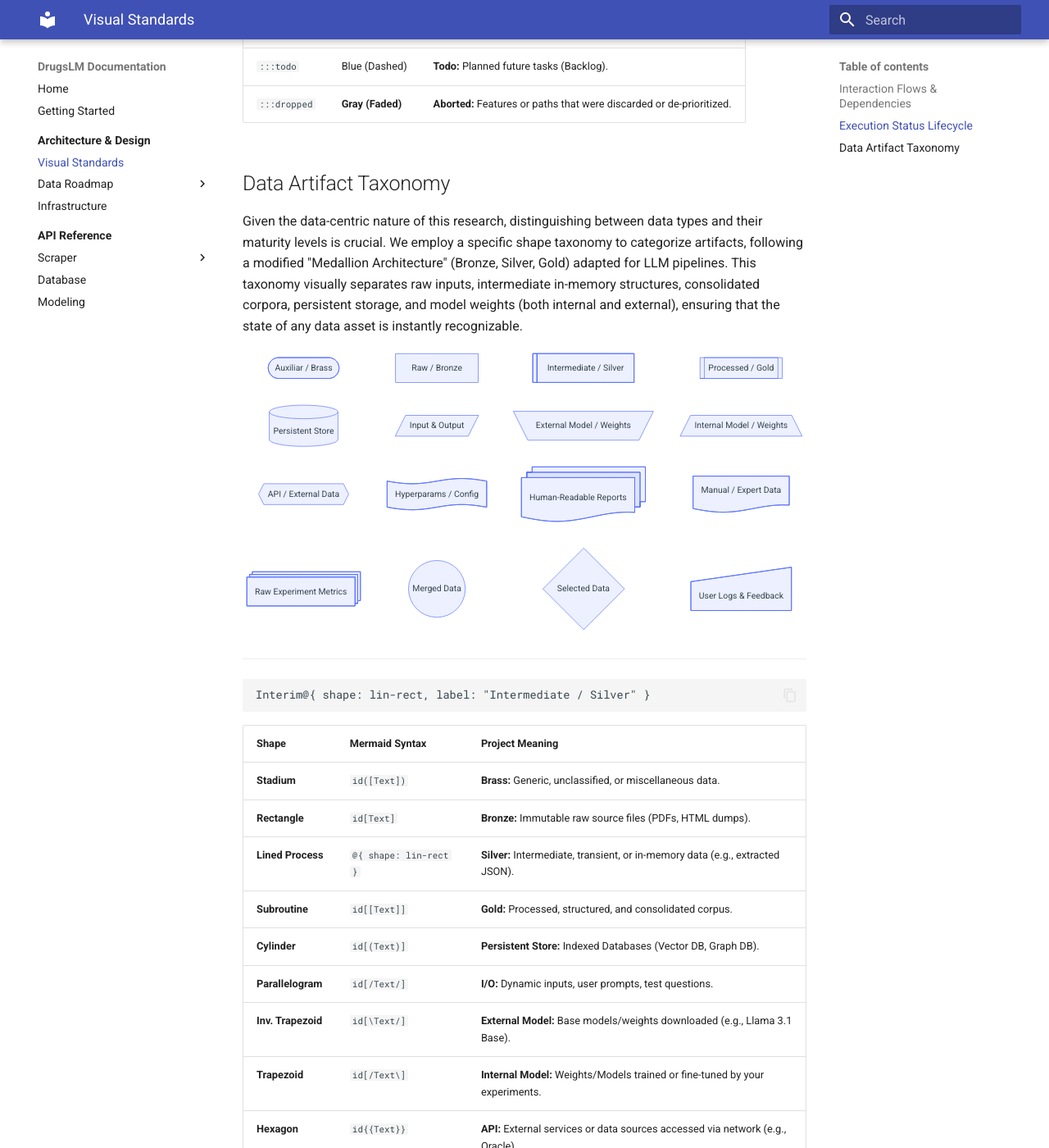
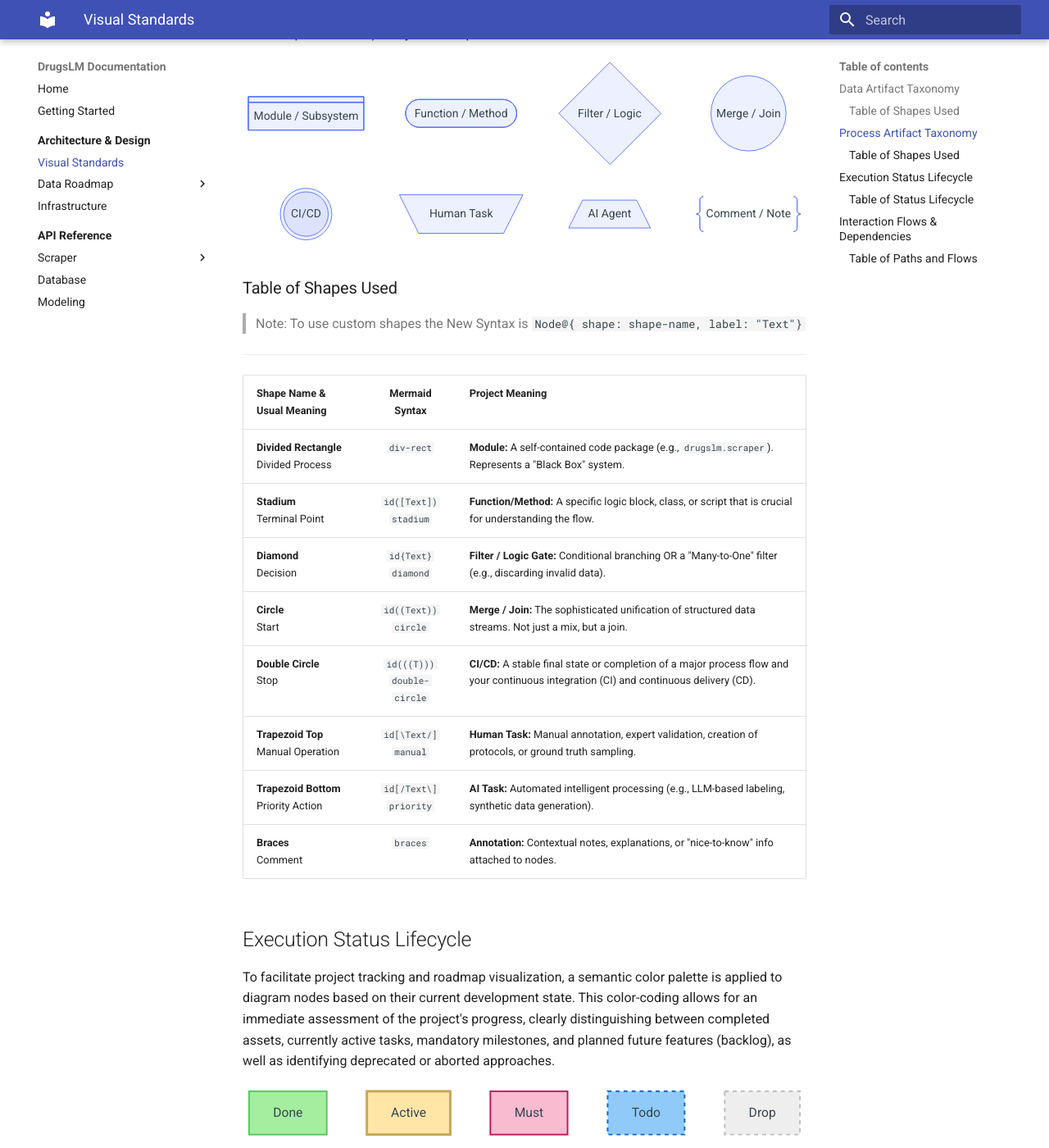
Before and after one commit to vinnylg/leafletslm, an MkDocs documentation site: the page built from docs/architecture/standards.md, in a window 1280 px wide and 1400 px high, scrolled down 2384 px. Shown: the whole window at 82% size. Built offline with MkDocs 1.6.1 and Material for MkDocs 9.7.7, drawn with Linux system fonts in a browser that asks for light colours; some of the changed text lies outside the part shown.

Commit message:
-m after so many changes, a definitive standard was reached for the use of mermaidjs flowcharts

````diff
--- a/docs/architecture/standards.md
+++ b/docs/architecture/standards.md
@@ -1,6 +1,149 @@
-# Visual Modeling Standards
+# MermaidJS Flowchart Modeling Standards
 
 The definitions below outline the semantic rules for interaction flows, execution states, and data artifact taxonomy used throughout this documentation.
+
+
+## Data Artifact Taxonomy
+
+Given the attempt at a data-centric nature of this research, distinguishing between data types and their maturity levels is crucial. We employ a specific shape taxonomy to categorize artifacts, following a modified "Medallion Architecture" (Bronze, Silver, Gold) adapted for LLM pipelines. This taxonomy visually separates raw inputs, intermediate in-memory structures, consolidated corpora, persistent storage, and model weights (both internal and external), ensuring that the state of any data asset is instantly recognizable.
+
+```mermaid
+flowchart LR
+
+    Data(Generic Data)
+    Raw[Raw / Bronze]
+    Interim@{ shape: lin-rect, label: "Intermediate / Silver" }
+
+    Processed[[Processed / Gold]]
+
+    DB[(Database)]
+    DB@{ shape: disk, label: "Disk storage" }
+
+    IModel@{ shape: stored-data, label: "IA Model Storage" }
+
+    API{{API / External Data}}
+    Params@{ shape: flag, label: "Hyperparams / Config" }
+    Reports@{ shape: docs, label: "Human-Readable Reports" }
+
+    ManualEntry@{ shape: doc, label: "Manual / Expert Data" }
+    Metrics@{ shape: processes, label: "Raw Experiment Metrics" }
+    UserData@{ shape: manual-input, label: "User Logs & Feedback" }
+
+    TTV@{ shape: win-pane, label: "Train-Test-Valitation Set" }
+    Thesis@{ shape: curv-trap, label: "Thesis/External Artefacts" }
+    UML@{ shape: odd, label: "UML Diagram" }
+
+    Data ~~~ Raw ~~~ Interim
+    Processed ~~~ DB ~~~ IModel
+    API ~~~ Params ~~~ Reports
+    ManualEntry  ~~~  Metrics ~~~ UserData
+    TTV ~~~ UML ~~~ Thesis
+
+```
+
+
+### Table of Shapes Used
+> Note: To use custom shapes the New Syntax is `Node@{ shape: shape-name, label: "Text"}`
+
+---
+
+| Shape Name & Usual Meaning | Mermaid Syntax | Project Meaning |
+| :--- | :---: | :--- |
+| **Rounded Rectangle**</br>Event | `id(Text)`</br>`rounded` | **Generic Data:** Auxiliar, generic, or unclassified data. |
+| **Rectangle**</br>Process | `id[Text]`</br>`rect` | **Bronze:** Immutable raw source files (PDFs, HTML dumps). |
+| **Lined Rectangle**</br>Lined/Shaded Process | `lin-rect` | **Silver:** Intermediate, transient, or in-memory data (e.g., extracted JSON). |
+| **Framed Rectangle**</br>Subprocess | `id[[Text]]`</br>`subproc` | **Gold:** Processed, structured, and consolidated corpus. |
+| **Cylinder**</br>Database | `id[(Text)]`</br>`disk` | **Persistent Store:** Indexed Databases (Vector DB, Graph DB). |
+| **Bow Tie Rectangle**</br>Stored Data | `stored-data` | **IA Model Storage:** Base models/weights downloaded (e.g., Llama 3.1 Base). |
+| **Hexagon**</br>Prepare Conditional | `id{{Text}}`</br>`hex` | **API/External:** External services or data sources accessed via network (e.g., Oracle). |
+| **Flag**</br>Paper Tape | `flag` | **Params:** Configuration files, hyperparameters, single text assets. |
+| **Stacked Document**</br>Multi-Document | `docs` | **Reports:** Human-readable documents (PDF, Markdown, Latex) generated from experiments. |
+| **Document**</br>Document | `doc` | **Manual Entry:** Hand-crafted data, expert QA pairs, or manually inserted datasets (Ground Truth). |
+| **Stacked Rectangle**</br>Multi-Process | `processes` | **Metrics:** Raw internal data, metrics, logs, and experiment states (source for reports). |
+| **Sloped Rectangle**</br>Manual Input | `manual-input` | **User Data:** Logs, chat history, feedback, and personal info provided by users. |
+| **Window Pane**</br>Internal Storage | `win-pane` | **TTV Set:** Train, Validation, and Test splits. |
+| **Asymmetric Shape**</br>Odd | `id>Text]`</br>`odd` | **Link/Ref:** Reference to another UML Diagram or Documentation Section. |
+| **Curved Trapezoid**</br>Display | `curv-trap` | **External Artefact:** The document generated based on the general roadmap/flowchart. |
+
+
+## Process Artifact Taxonomy
+
+During the creation of this document, it was noticed that not everything is easily understandable using a data-driven approach. Therefore, this taxonomy defines **process artifacts**: the execution units, orchestration boundaries, and transformation logic used across pipelines. These shapes **represent executing components** (functions, subsystems, auxiliary processes, and external/parallel flows). They do not represent data state.
+
+```mermaid
+flowchart LR
+
+    Mod@{ shape: div-rect, label: "Module / Subsystem" }
+    Fun([Function / Method])
+    If{Filter / Logic}
+    Join((Merge / Join))
+    End(((CI/CD)))
+
+    Human[\Human Task/]
+    AI[/AI Agent\]
+    Note@{ shape: braces, label: "Comment / Note" }
+
+    Mod ~~~ Fun ~~~ If ~~~ Join
+    End ~~~ Human ~~~ AI ~~~ Note
+
+```
+
+
+### Table of Shapes Used
+
+> Note: To use custom shapes the New Syntax is `Node@{ shape: shape-name, label: "Text"}`
+
+---
+
+| Shape Name & Usual Meaning | Mermaid Syntax | Project Meaning |
+| :--- | :---: | :--- |
+| **Divided Rectangle**</br>Divided Process | `div-rect` | **Module:** A self-contained code package (e.g., `drugslm.scraper`). Represents a "Black Box" system. |
+| **Stadium**</br>Terminal Point | `id([Text])`</br>`stadium` | **Function/Method:** A specific logic block, class, or script that is crucial for understanding the flow. |
+| **Diamond**</br>Decision | `id{Text}`</br>`diamond` | **Filter / Logic Gate:** Conditional branching OR a "Many-to-One" filter (e.g., discarding invalid data). |
+| **Circle**</br>Start | `id((Text))`</br>`circle` | **Merge / Join:** The sophisticated unification of structured data streams. Not just a mix, but a join. |
+| **Double Circle**</br>Stop | `id(((T)))`</br>`double-circle` | **CI/CD:** A stable final state or completion of a major process flow and your continuous integration (CI) and continuous delivery (CD). |
+| **Trapezoid Top**</br>Manual Operation | `id[\Text/]`</br>`manual` | **Human Task:** Manual annotation, expert validation, creation of protocols, or ground truth sampling. |
+| **Trapezoid Bottom**</br>Priority Action | `id[/Text\]`</br>`priority` | **AI Task:** Automated intelligent processing (e.g., LLM-based labeling, synthetic data generation). |
+| **Braces**</br>Comment | `braces` | **Annotation:** Contextual notes, explanations, or "nice-to-know" info attached to nodes. |
+
+
+## Execution Status Lifecycle
+
+To facilitate project tracking and roadmap visualization, a semantic color palette is applied to diagram nodes based on their current development state. This color-coding allows for an immediate assessment of the project's progress, clearly distinguishing between completed assets, currently active tasks, mandatory milestones, and planned future features (backlog), as well as identifying deprecated or aborted approaches.
+
+```mermaid
+flowchart LR
+
+    classDef done fill:#a5eea0,stroke:#5dc460,stroke-width:2px,color:#212529;
+    classDef active fill:#ffe6a7,stroke:#c9a655,stroke-width:3px,color:#212529;
+    classDef todo fill:#90caf9,stroke:#1565c0,stroke-width:2px,stroke-dasharray: 5 5,color:#000;
+    classDef must fill:#f8bbd0,stroke:#c2185b,stroke-width:2px,color:#212529;
+    classDef drop fill:#eeeeee,stroke:#bdbdbd,stroke-width:2px,stroke-dasharray: 5 5,color:#9e9e9e;
+
+
+    L1[Done]:::done
+    L2[Active]:::active
+    L3[Must]:::must
+    L4[Todo]:::todo
+    L5[Drop]:::drop
+
+    L1 ~~~ L2 ~~~ L3 ~~~ L4 ~~~L5
+
+```
+
+### Table of Status Lifecycle
+
+---
+
+| Class | Style Preview | Meaning |
+| :--- | :--- | :--- |
+| `:::done` | Green (Solid) | **Done:** Completed artifacts or processes. |
+| `:::active`| Yellow (Bold) | **Active:** Currently work-in-progress. |
+| `:::must` | Pink (Solid) | **Must:** Mandatory milestones. High priority. |
+| `:::todo` | Blue (Dashed) | **Todo:** Planned future tasks (Backlog). |
+| `:::dropped`| **Gray (Faded)**| **Aborted:** Features or paths that were discarded or de-prioritized. |
+
+
 
 ## Interaction Flows & Dependencies
 
@@ -35,6 +178,8 @@
     BaseTrain ---|Static Context| ModelConfig ---|Static Context| NewArch
 ```
 
+### Table of Paths and Flows
+
 ---
 
 | Syntax | Line Style | Project Meaning |
@@ -46,93 +191,6 @@
 | `A <--> B` | **Double Arrow** | **Feedback Loop:** Iterative process, optimization cycles, or bidirectional data exchange. |
 
 
-## Execution Status Lifecycle
-
-To facilitate project tracking and roadmap visualization, a semantic color palette is applied to diagram nodes based on their current development state. This color-coding allows for an immediate assessment of the project's progress, clearly distinguishing between completed assets, currently active tasks, mandatory milestones, and planned future features (backlog), as well as identifying deprecated or aborted approaches.
-
-```mermaid
-flowchart LR
-
-    classDef done fill:#a5eea0,stroke:#5dc460,stroke-width:2px,color:#212529;
-    classDef active fill:#ffe6a7,stroke:#c9a655,stroke-width:3px,color:#212529;
-    classDef todo fill:#90caf9,stroke:#1565c0,stroke-width:2px,stroke-dasharray: 5 5,color:#000;
-    classDef must fill:#f8bbd0,stroke:#c2185b,stroke-width:2px,color:#212529;
-    classDef drop fill:#eeeeee,stroke:#bdbdbd,stroke-width:2px,stroke-dasharray: 5 5,color:#9e9e9e;
-
-
-    L1[Done]:::done
-    L2[Active]:::active
-    L3[Must]:::must
-    L4[Todo]:::todo
-    L5[Drop]:::drop
-
-    L1 ~~~ L2 ~~~ L3 ~~~ L4 ~~~L5
-
-```
-
 ---
 
-| Class | Style Preview | Meaning |
-| :--- | :--- | :--- |
-| `:::done` | Green (Solid) | **Done:** Completed artifacts or processes. |
-| `:::active`| Yellow (Bold) | **Active:** Currently work-in-progress. |
-| `:::must` | Pink (Solid) | **Must:** Mandatory milestones. High priority. |
-| `:::todo` | Blue (Dashed) | **Todo:** Planned future tasks (Backlog). |
-| `:::dropped`| **Gray (Faded)**| **Aborted:** Features or paths that were discarded or de-prioritized. |
-
-## Data Artifact Taxonomy
-
-Given the data-centric nature of this research, distinguishing between data types and their maturity levels is crucial. We employ a specific shape taxonomy to categorize artifacts, following a modified "Medallion Architecture" (Bronze, Silver, Gold) adapted for LLM pipelines. This taxonomy visually separates raw inputs, intermediate in-memory structures, consolidated corpora, persistent storage, and model weights (both internal and external), ensuring that the state of any data asset is instantly recognizable.
-
-```mermaid
-flowchart LR
-
-    Data([Auxiliar / Brass])
-    Raw[Raw / Bronze]
-    Interim@{ shape: lin-rect, label: "Intermediate / Silver" }
-    Processed[[Processed / Gold]]
-    DB[(Persistent Store)]
-
-    IO[/Input & Output/]
-    EModel[\External Model / Weights/]
-    IModel[/Internal Model / Weights\]
-    API{{API / External Data}}
-    Params@{ shape: flag, label: "Hyperparams / Config" }
-
-    Reports@{ shape: docs, label: "Human-Readable Reports" }
-    UserData@{ shape: manual-input, label: "User Logs & Feedback" }
-    Metrics@{ shape: processes, label: "Raw Experiment Metrics" }
-    ManualEntry@{ shape: doc, label: "Manual / Expert Data" }
-    Merged((Merged Data))
-    Selected{Selected Data}
-
-    Data ~~~ Raw ~~~ Interim ~~~ Processed
-    DB  ~~~ IO ~~~ EModel ~~~ IModel
-    API ~~~ Params ~~~ Reports ~~~ ManualEntry
-    Metrics ~~~ Merged ~~~ Selected ~~~ UserData
-
-```
-
----
-    Interim@{ shape: lin-rect, label: "Intermediate / Silver" }
-
-| Shape | Mermaid Syntax | Project Meaning |
-| :--- | :--- | :--- |
-| **Stadium** | `id([Text])` | **Brass:** Generic, unclassified, or miscellaneous data. |
-| **Rectangle** | `id[Text]` | **Bronze:** Immutable raw source files (PDFs, HTML dumps). |
-| **Lined Process** | `@{ shape: lin-rect }` | **Silver:** Intermediate, transient, or in-memory data (e.g., extracted JSON). |
-| **Subroutine** | `id[[Text]]` | **Gold:** Processed, structured, and consolidated corpus. |
-| **Cylinder** | `id[(Text)]` | **Persistent Store:** Indexed Databases (Vector DB, Graph DB). |
-| **Parallelogram** | `id[/Text/]` | **I/O:** Dynamic inputs, user prompts, test questions. |
-| **Inv. Trapezoid**| `id[\Text/]` | **External Model:** Base models/weights downloaded (e.g., Llama 3.1 Base). |
-| **Trapezoid** | `id[/Text\]` | **Internal Model:** Weights/Models trained or fine-tuned by your experiments. |
-| **Hexagon** | `id{{Text}}` | **API:** External services or data sources accessed via network (e.g., Oracle). |
-| **Flag**| `@{ shape: flag }`| **Params:** Configuration files, hyperparameters, single text assets. |
-| **Stacked Docs** | `@{ shape: docs }`| **Reports:** Human-readable documents (PDF, Markdown, Latex) generated from experiments. |
-| **Document** | `@{ shape: doc }` | **Manual Entry:** Hand-crafted data, expert QA pairs, or manually inserted datasets (Ground Truth). |
-| **Process Stack**| `@{ shape: processes }`| **Metrics:** Raw internal data, metrics, logs, and experiment states (source for reports). |
-| **Circle** | `id((Text))` | **Merged Data:** A single unified dataset resulting from the combination of multiple sources. |
-| **Rhombus** | `id{Text}` | **Selected Data:** A specific dataset filtered or selected from a larger pool based on logic. |
-| **Manual Input** | `@{ shape: manual-input }`| **User Data:** Logs, chat history, feedback, and personal info provided by users. |
-
----
+> **What is next?:** See how this standards are used acessing [Data Roadmap](roadmap/index.md).
````
